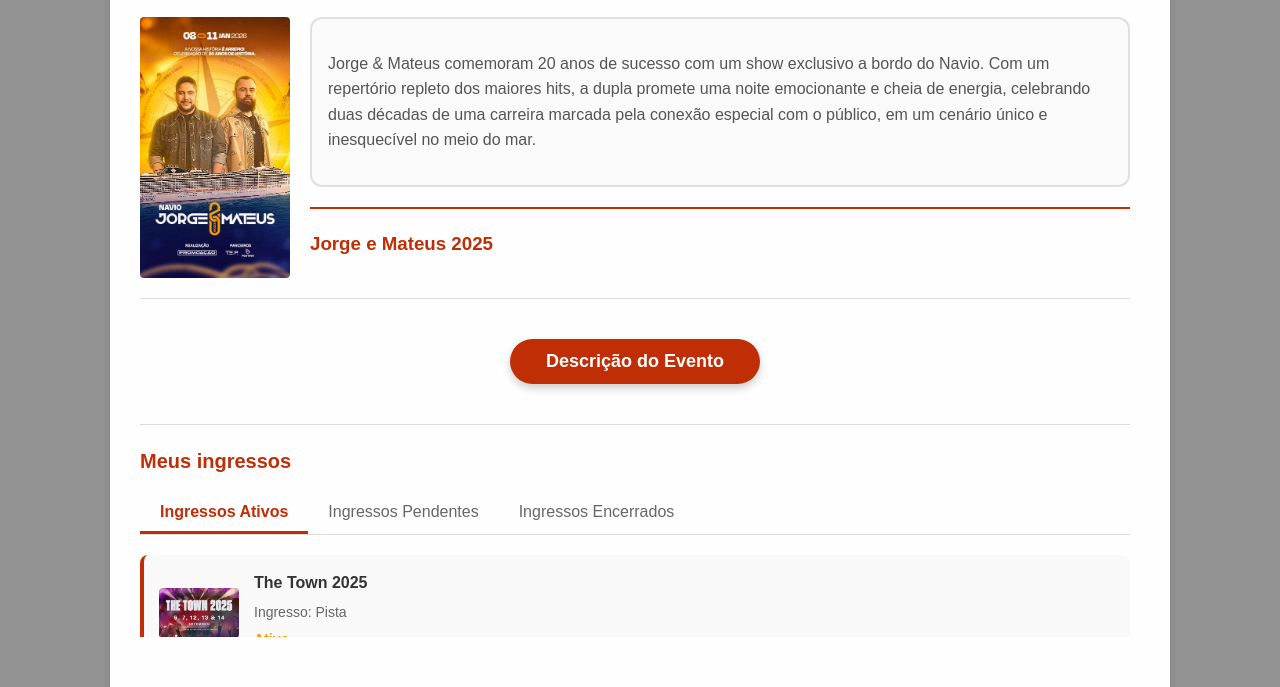
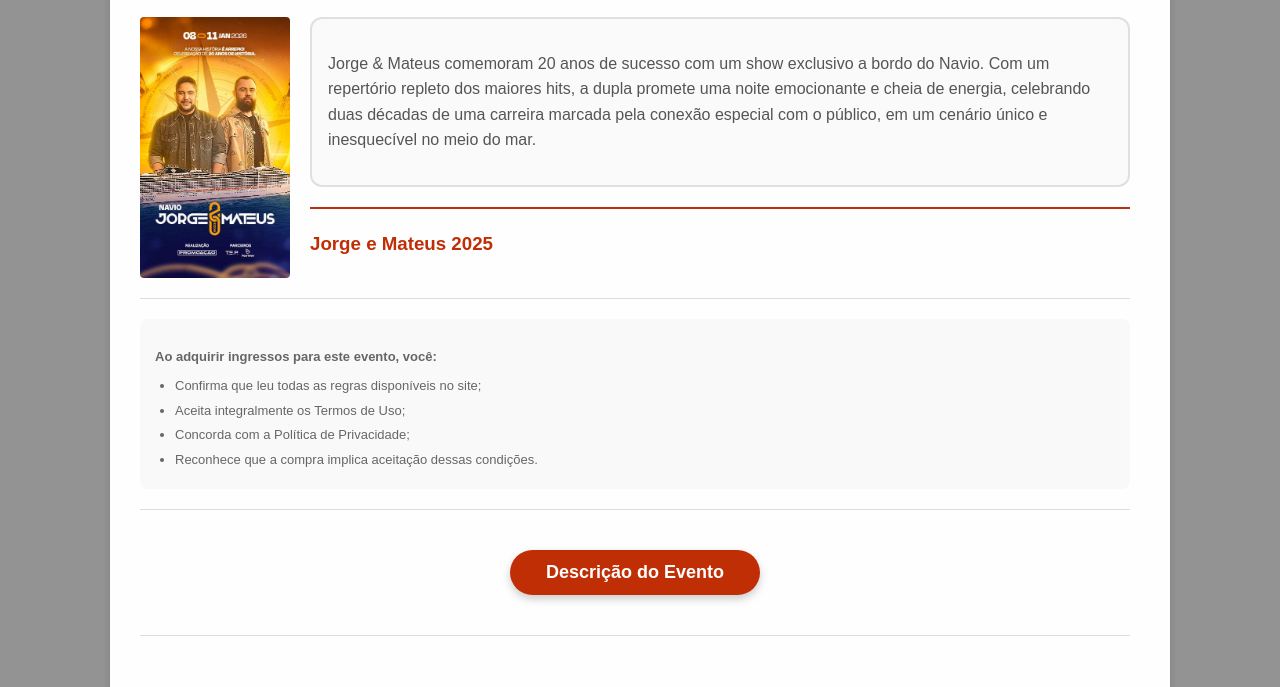
Before and after one commit to thayla129/adiquirir_descricap_ingresso_tela, a plain HTML site: page index.html in a window 1280 px wide. Both pictures are taken after a click on the button "Tela de Ingressos". Shown: the part 113-800 px from the top of the page. Drawn offline with Linux system fonts and the light colour scheme.

Commit message:
atualizacao de códigos

```diff
--- a/index.html
+++ b/index.html
@@ -25,6 +25,20 @@
                       <h3>Jorge e Mateus 2025</h3>
 
                     </div>
+                </div>
+
+
+
+                <div class="divider"></div>
+
+                <div class="termos-condicoes">
+                    <p>Ao adquirir ingressos para este evento, você:</p>
+                    <ul>
+                        <li>Confirma que leu todas as regras disponíveis no site;</li>
+                        <li>Aceita integralmente os Termos de Uso;</li>
+                        <li>Concorda com a Política de Privacidade;</li>
+                        <li>Reconhece que a compra implica aceitação dessas condições.</li>
+                    </ul>
                 </div>
 
                 <div class="divider"></div>
--- a/styles.css
+++ b/styles.css
@@ -473,3 +473,30 @@ ul {
 #theTownModal .button-container {
   margin: 30px 0;
 }
+
+
+
+/* Estilos para os termos e condições */
+.termos-condicoes {
+  font-size: 13px;
+  color: #666;
+  line-height: 1.5;
+  margin: 15px 0;
+  padding: 15px;
+  background-color: #f9f9f9;
+  border-radius: 8px;
+}
+
+.termos-condicoes p {
+  margin-bottom: 10px;
+  font-weight: bold;
+}
+
+.termos-condicoes ul {
+  padding-left: 20px;
+  margin: 0;
+}
+
+.termos-condicoes li {
+  margin-bottom: 5px;
+}
```
